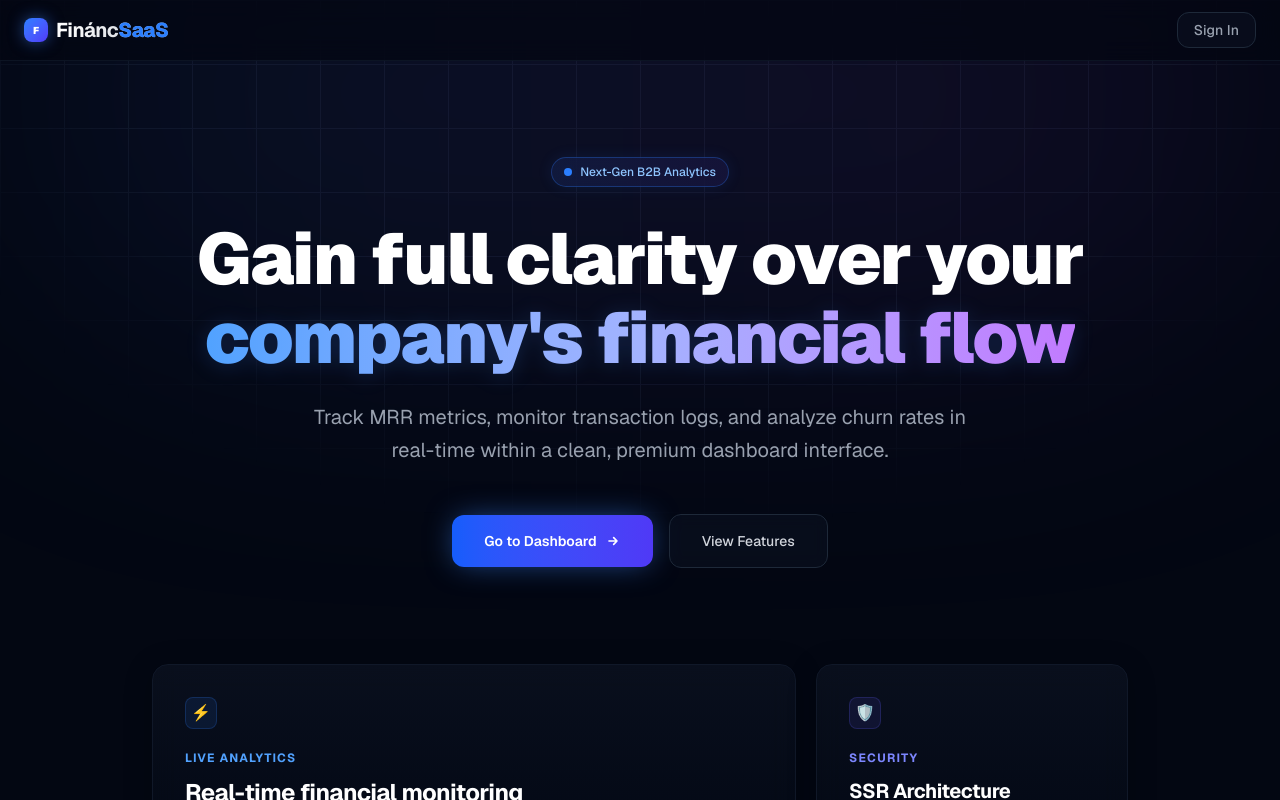
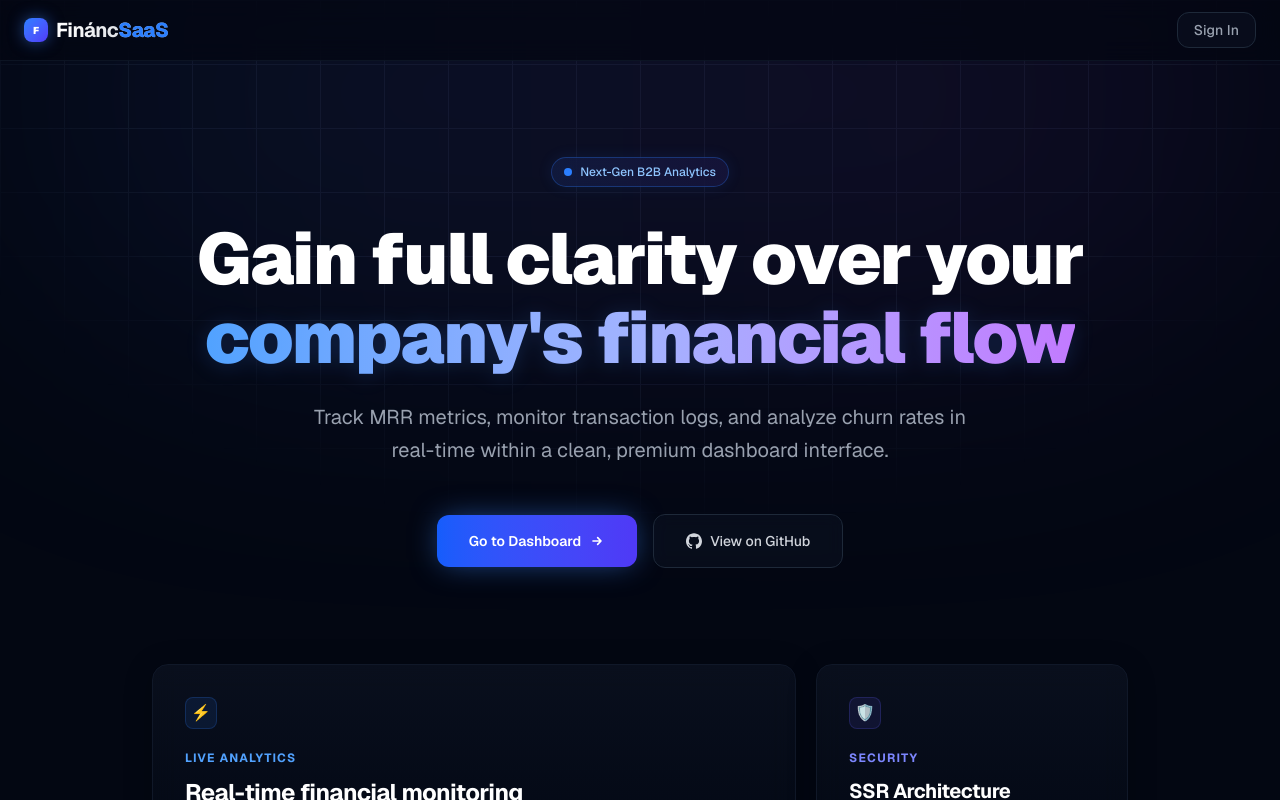
Before and after one commit to mikkancsHUN/b2b-saas-dashboard, a Next.js app: page / in a window 1280 px wide. Shown: the top 800 px of the page. Built offline with nearby package versions, Linux system fonts and the light colour scheme.

Commit message:
refactor: added app's name on header and navigation link to github on landing page

```diff
--- a/app/dashboard/Header.tsx
+++ b/app/dashboard/Header.tsx
@@ -14,14 +14,10 @@
 
   return (
     <div className="flex justify-between items-center mb-8 pb-5 border-b border-gray-200/60 dark:border-gray-900/80">
-      <div>
-        <h1 className="text-2xl font-extrabold tracking-tight text-gray-900 dark:text-white bg-gradient-to-r dark:from-white dark:to-gray-400 dark:bg-clip-text dark:text-transparent">
-          Financial Dashboard
-        </h1>
-        <p className="text-xs font-medium text-gray-500 dark:text-gray-400 mt-1">
-          Welcome back. Live platform synchronization telemetry is active.
-        </p>
-      </div>
+      <h1 className="text-2xl font-extrabold tracking-tight text-gray-900 dark:text-white bg-gradient-to-r dark:from-white dark:to-gray-400 dark:bg-clip-text dark:text-transparent">
+        Finánc
+        <span className="text-indigo-500 font-extrabold">SaaS</span>
+      </h1>
 
       <div className="flex items-center gap-3 bg-white dark:bg-gray-950 p-1.5 rounded-xl shadow-sm border border-gray-100 dark:border-gray-900">
         <ThemeToggle />
--- a/app/page.tsx
+++ b/app/page.tsx
@@ -86,11 +86,17 @@
             </span>
           </Link>
 
+          {/* Github Link to the repo */}
           <a
-            href="#features"
-            className="px-8 py-4 font-medium text-sm text-gray-300 hover:text-white rounded-xl border border-gray-800 hover:border-gray-700 bg-gray-900/40 backdrop-blur-sm transition-all duration-200 hover:bg-gray-900/60"
+            href="https://github.com/mikkancsHUN/b2b-saas-dashboard"
+            target="_blank"
+            rel="noopener noreferrer"
+            className="px-8 py-4 font-medium text-sm text-gray-300 hover:text-white rounded-xl border border-gray-800 hover:border-gray-700 bg-gray-900/40 backdrop-blur-sm transition-all duration-200 hover:bg-gray-900/60 flex items-center gap-2"
           >
-            View Features
+            <svg className="w-4 h-4" fill="currentColor" viewBox="0 0 24 24">
+              <path d="M12 .297c-6.63 0-12 5.373-12 12 0 5.303 3.438 9.8 8.205 11.385.6.113.82-.258.82-.577 0-.285-.01-1.04-.015-2.04-3.338.724-4.042-1.61-4.042-1.61C4.422 18.07 3.633 17.7 3.633 17.7c-1.087-.744.084-.729.084-.729 1.205.084 1.838 1.236 1.838 1.236 1.07 1.835 2.809 1.305 3.495.998.108-.776.417-1.305.76-1.605-2.665-.3-5.466-1.332-5.466-5.93 0-1.31.465-2.38 1.235-3.22-.135-.303-.54-1.523.105-3.176 0 0 1.005-.322 3.3 1.23.96-.267 1.98-.399 3-.405 1.02.006 2.04.138 3 .405 2.28-1.552 3.285-1.23 3.285-1.23.645 1.653.24 2.873.12 3.176.765.84 1.23 1.91 1.23 3.22 0 4.61-2.805 5.625-5.475 5.92.42.36.81 1.096.81 2.22 0 1.606-.015 2.896-.015 3.286 0 .315.21.69.825.57C20.565 22.092 24 17.592 24 12.297c0-6.627-5.373-12-12-12" />
+            </svg>
+            View on GitHub
           </a>
         </div>
 
```
